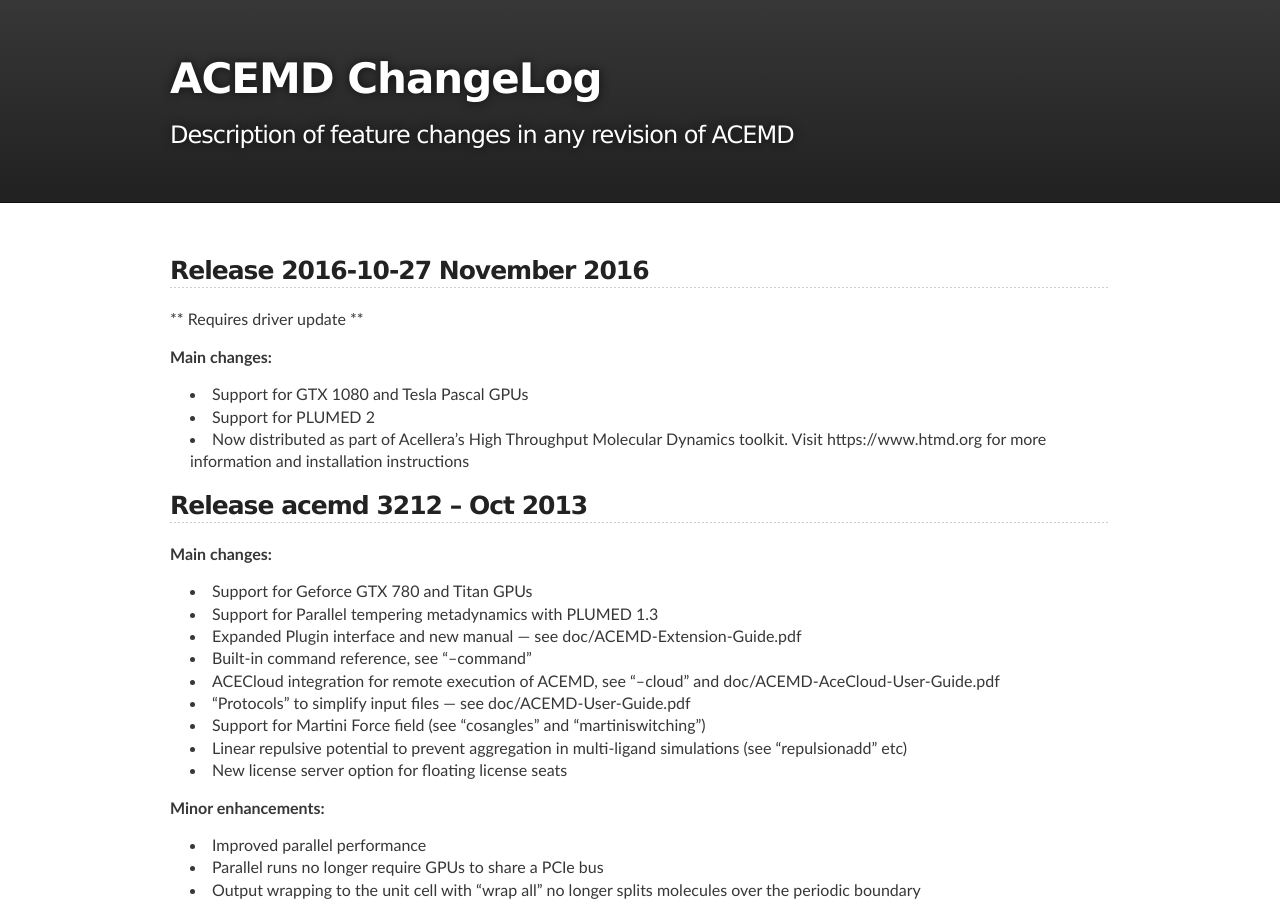
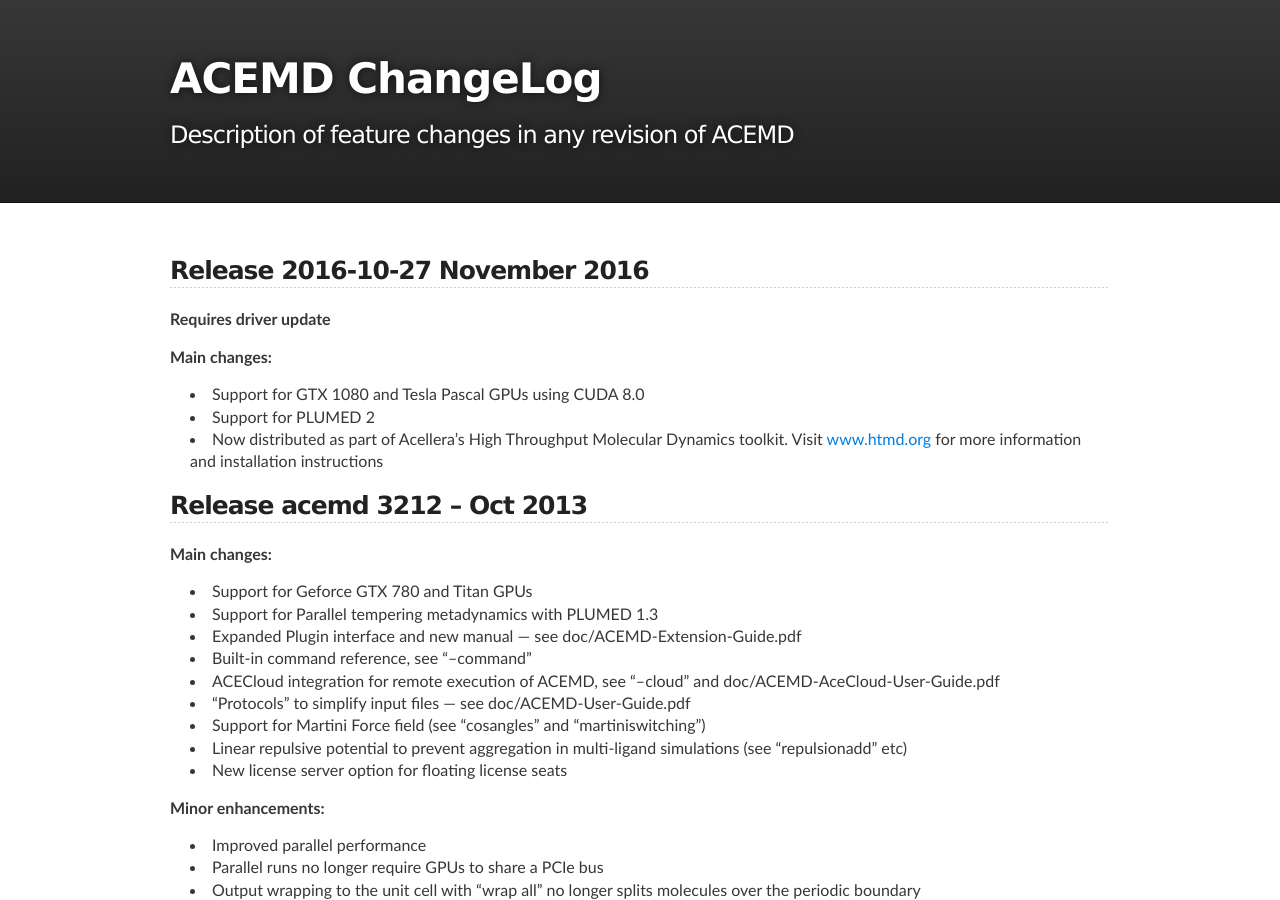
Before and after one commit to Acellera/docs.acellera.com, a Jekyll site: the page built from acemd/changelog/index.md, in a window 1280 px wide and 900 px high. Built offline with Jekyll 4.4.1, drawn with Linux system fonts in a browser that asks for light colours.

Commit message:
rev changelog

```diff
--- a/acemd/changelog/index.md
+++ b/acemd/changelog/index.md
@@ -8,13 +8,13 @@
 Release 2016-10-27   November 2016
 ----------------------------------
 
-** Requires driver update **
+**Requires driver update**
 
 **Main changes:**
 
-- Support for GTX 1080 and Tesla Pascal GPUs
+- Support for GTX 1080 and Tesla Pascal GPUs using CUDA 8.0
 - Support for PLUMED 2
-- Now distributed as part of Acellera's High Throughput Molecular Dynamics toolkit. Visit https://www.htmd.org for more information and installation instructions
+- Now distributed as part of Acellera's High Throughput Molecular Dynamics toolkit. Visit [www.htmd.org](https://www.htmd.org) for more information and installation instructions
 
 
 Release acemd 3212 – Oct 2013
```
